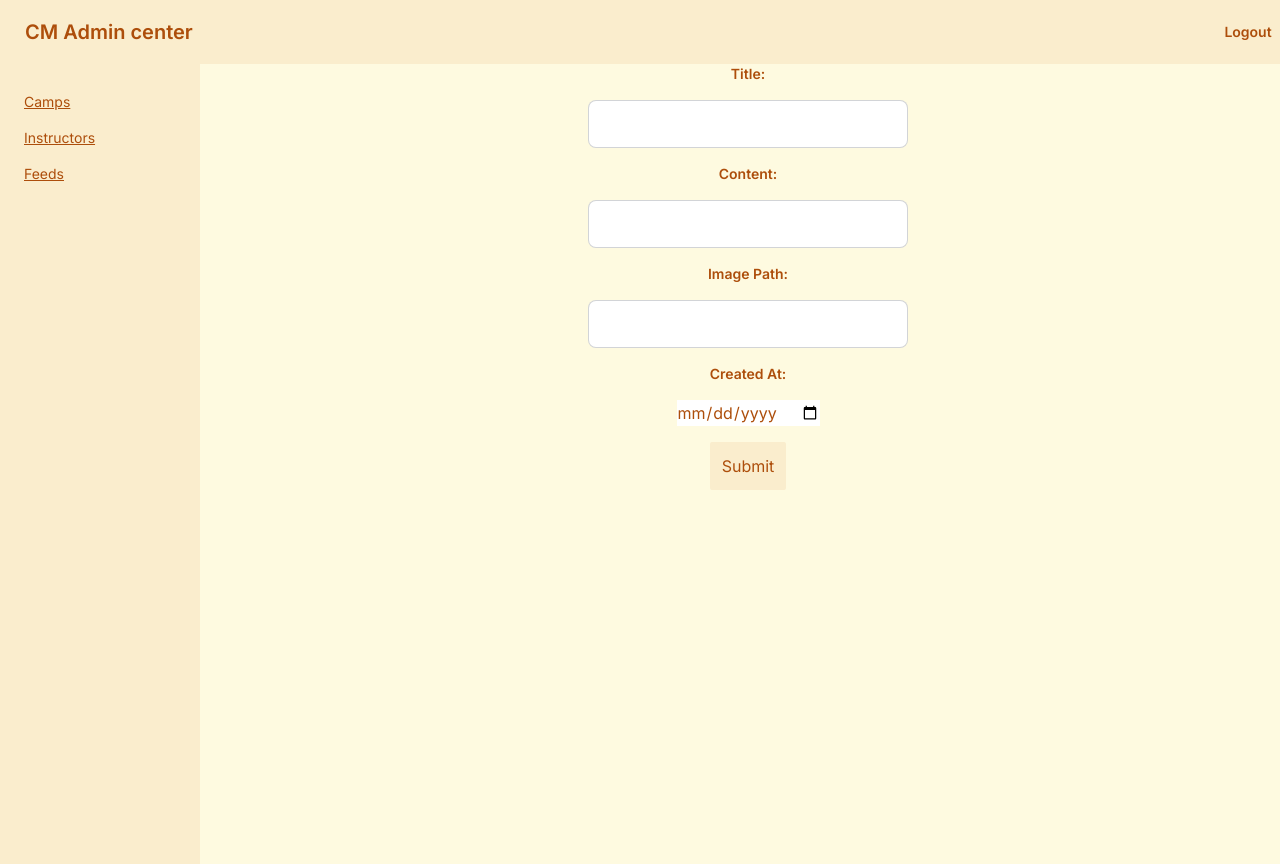
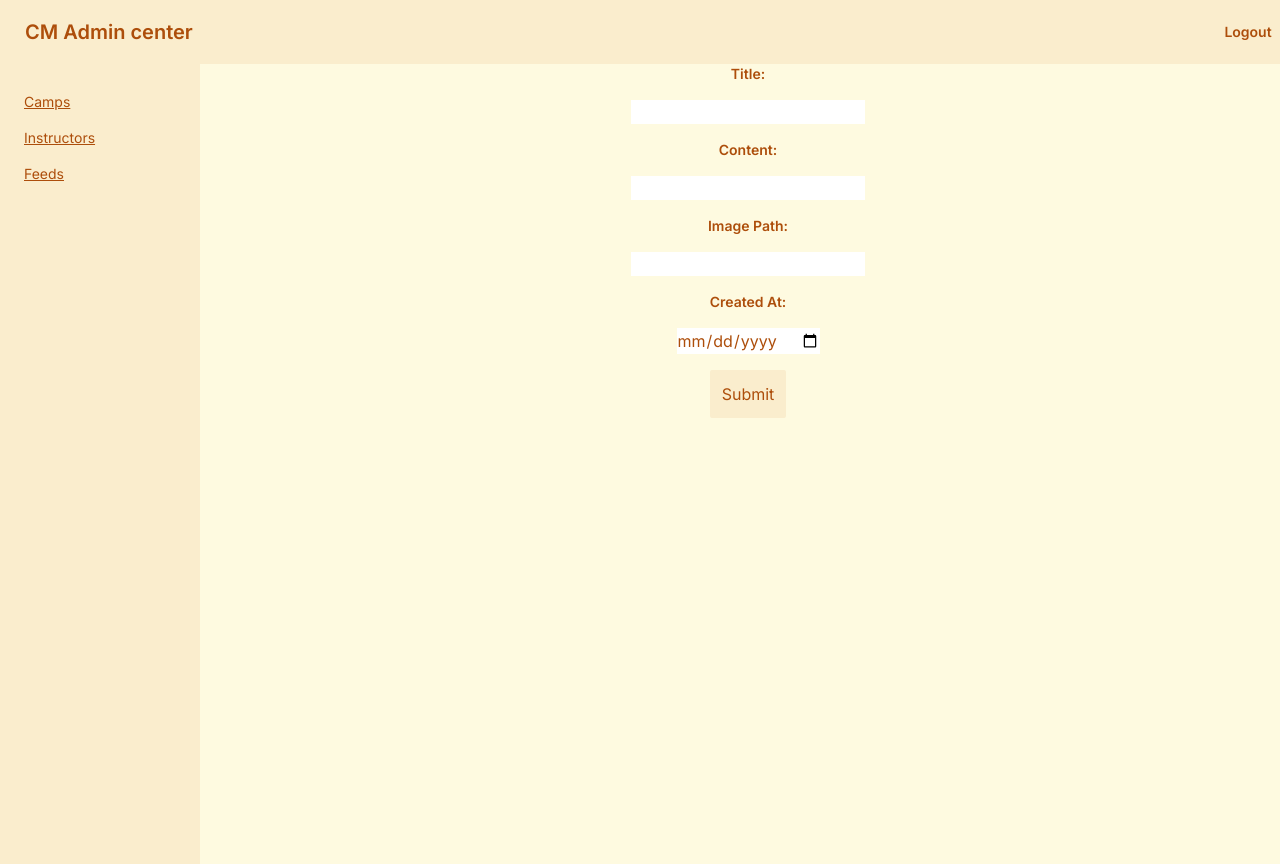
Before and after one commit to xadamec1/CampManager, a Next.js app: page /admin/center/feeds/create in a window 1280 px wide. Built offline with nearby package versions, Linux system fonts and the light colour scheme; no server answers; sample sign-in values are in the browser's storage.

Commit message:
finish feedPost form

```diff
--- a/src/app/_components/FeedForm.tsx
+++ b/src/app/_components/FeedForm.tsx
@@ -1,11 +1,10 @@
-'use client';
-// Ensure you import the necessary types and schemas
 import { useForm, type SubmitHandler } from 'react-hook-form';
+import { zodResolver } from '@hookform/resolvers/zod';
 
 import FeedPostSchema, {
 	FeedPostCreateSchema,
-	FeedPostCreateType,
-	FeedPostSchemaType
+	type FeedPostCreateType,
+	type FeedPostSchemaType
 } from '../validators/feedValidation';
 
 const FeedForm = ({
@@ -13,45 +12,53 @@ const FeedForm = ({
 	onSubmit
 }: {
 	currentFeed: FeedPostSchemaType | undefined;
-	onSubmit: SubmitHandler<FeedPostSchemaType>;
+	onSubmit: SubmitHandler<FeedPostCreateType>;
 }) => {
-	const { register, handleSubmit } = useForm<FeedPostSchemaType>();
+	const {
+		register,
+		handleSubmit,
+		formState: { errors }
+	} = useForm<FeedPostCreateType>({
+		resolver: zodResolver(FeedPostCreateSchema)
+	});
+
 	return (
 		<form
 			onSubmit={handleSubmit(onSubmit)}
 			className="flex flex-col items-center space-y-4"
 		>
+			{errors.imagePath && (
+				<div className="error-message">Image Path is required</div>
+			)}
+
 			<label htmlFor="title" className="text-sm font-semibold">
 				Title:
 			</label>
 			<input
+				type="text"
 				defaultValue={currentFeed?.title}
-				type="text"
 				id="title"
-				className="input input-bordered w-full max-w-xs"
-				{...register('title', { required: true, maxLength: 80 })}
+				{...register('title', { maxLength: 80 })}
 			/>
+			{errors.title && <div className="error-message">Title is required</div>}
 
 			<label htmlFor="content" className="text-sm font-semibold">
 				Content:
 			</label>
 			<input
+				type="text"
 				defaultValue={currentFeed?.content}
-				type="text"
 				id="content"
-				className="input input-bordered w-full max-w-xs"
-				{...register('content', { required: true, maxLength: 800 })}
+				{...register('content')}
 			/>
+			{errors.content && (
+				<div className="error-message">Content is required</div>
+			)}
 
 			<label htmlFor="imagePath" className="text-sm font-semibold">
 				Image Path:
 			</label>
-			<input
-				type="text"
-				id="imagePath"
-				className="input input-bordered w-full max-w-xs"
-				{...register('imagePath', { required: true, maxLength: 80 })}
-			/>
+			<input type="text" id="imagePath" {...register('imagePath')} />
 
 			<label htmlFor="createdAt" className="text-sm font-semibold">
 				Created At:
@@ -60,16 +67,12 @@ const FeedForm = ({
 				type="date"
 				id="createdAt"
 				{...register('createdAt', {
-					required: true,
-					maxLength: 80,
 					valueAsDate: true
 				})}
 			/>
-
-			{/* <label htmlFor="file" className="text-sm font-semibold">
-				File:
-			</label>
-			<input type="file" id="file" {...register('file', { required: true })} /> */}
+			{errors.createdAt && (
+				<div className="error-message">Created At is required</div>
+			)}
 
 			<input type="submit" className="rounded-sm bg-default-button p-3" />
 		</form>
```
